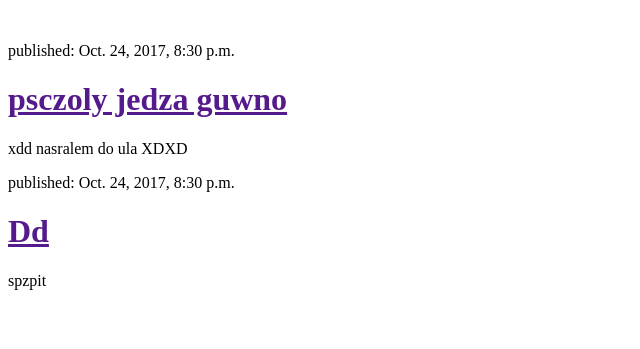
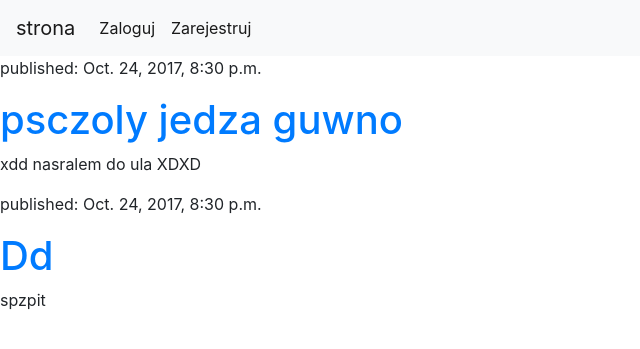
Before and after one commit to Turond/test, a Django app: page / in a window 1280 px wide. Shown: the top 349 px of the page, without its empty margins (0-640 px from the left). Run offline with Django 3.2, Linux system fonts and the light colour scheme; data comes from the database, SQL or seed files in the repository; some libraries are stand-ins or nearby versions.

Commit message:
frontendy biedackie

```diff
--- /dev/null
+++ b/blog/templates/blog/base.html
@@ -0,0 +1,37 @@
+<!DOCTYPE html>
+<html lang="en">
+<head>
+    <link rel="stylesheet" href="https://maxcdn.bootstrapcdn.com/bootstrap/4.0.0-beta.2/css/bootstrap.min.css" integrity="sha384-PsH8R72JQ3SOdhVi3uxftmaW6Vc51MKb0q5P2rRUpPvrszuE4W1povHYgTpBfshb" crossorigin="anonymous">
+    <script src="https://maxcdn.bootstrapcdn.com/bootstrap/4.0.0-beta.2/js/bootstrap.min.js" integrity="sha384-alpBpkh1PFOepccYVYDB4do5UnbKysX5WZXm3XxPqe5iKTfUKjNkCk9SaVuEZflJ" crossorigin="anonymous"></script>
+    <meta charset="UTF-8">
+    <title>{% block title %}stupid fuckin page{% endblock %}</title>
+</head>
+<body>
+<div id = 'navbar' role="navigation">
+    {% block navbar %}
+    <nav class="navbar navbar-expand-lg navbar-light bg-light">
+  <a class="navbar-brand" href="#">strona</a>
+  <button class="navbar-toggler" type="button" data-toggle="collapse" data-target="#navbarNav" aria-controls="navbarNav"
+          aria-expanded="false" aria-label="Toggle navigation">
+    <span class="navbar-toggler-icon"></span>
+  </button>
+  <div class="collapse navbar-collapse" id="navbarNav">
+    <ul class="navbar-nav">
+      <li class="nav-item active">
+        <a class="nav-link" href="login.html">Zaloguj <span class="sr-only">(current)</span></a>
+      <li class="nav-item active">
+        <a class="nav-link" href="#">Zarejestruj</a>
+      </li>
+    </ul>
+  </div>
+</nav>
+    {% endblock %}
+</div>
+
+<div id="posts">
+    {% block posts %}
+
+    {% endblock %}
+</div>
+</body>
+</html>
--- /dev/null
+++ b/blog/templates/blog/login.html
@@ -0,0 +1,3 @@
+{% extends "blog/base.thml" %}
+
+{% block title %} Logowanie do kupy {% endblock %}
--- a/blog/templates/blog/post_list.html
+++ b/blog/templates/blog/post_list.html
@@ -1,11 +1,9 @@
-<!DOCTYPE html>
-<html lang="en">
-<head>
-    <meta charset="UTF-8">
-    <title>pszczoly tak</title>
-</head>
-<body>
-<br>
+{% extends "blog/base.html" %}
+
+{% block title %} xd {% endblock %}
+
+{% block posts %}
+
 {% for post in posts %}
     <div>
         <p>published: {{ post.published_date }}</p>
@@ -13,5 +11,4 @@
         <p>{{ post.text|linebreaksbr }}</p>
     </div>
 {% endfor %}
-</body>
-</html>
+{% endblock %}
--- a/mysite/settings.py
+++ b/mysite/settings.py
@@ -120,3 +120,7 @@ USE_TZ = True
 
 STATIC_URL = '/static/'
 STATIC_ROOT = os.path.join(BASE_DIR, 'public', 'static')
+
+STATICFILES_DIRS = (
+    os.path.join(BASE_DIR, "static"),
+)
```
